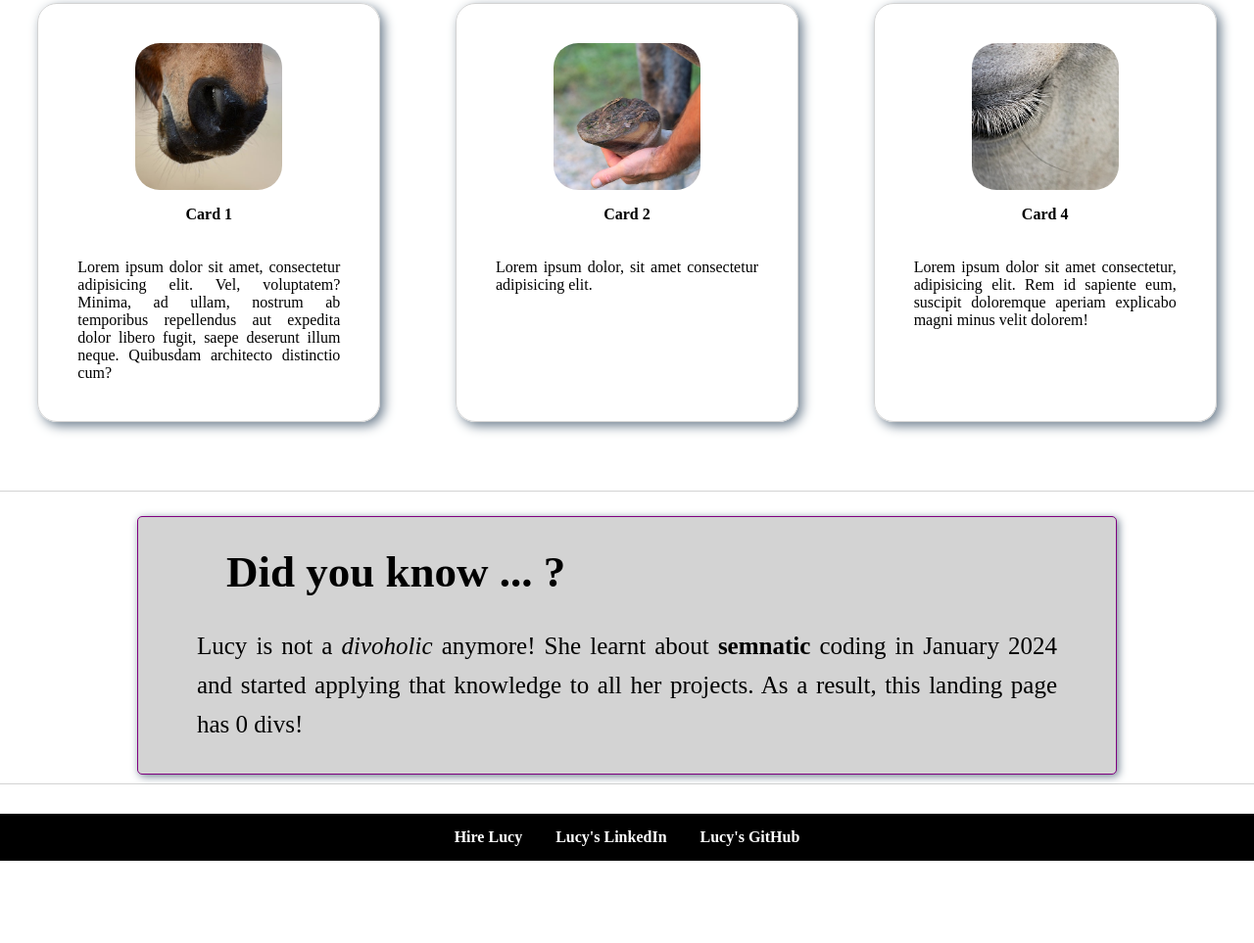
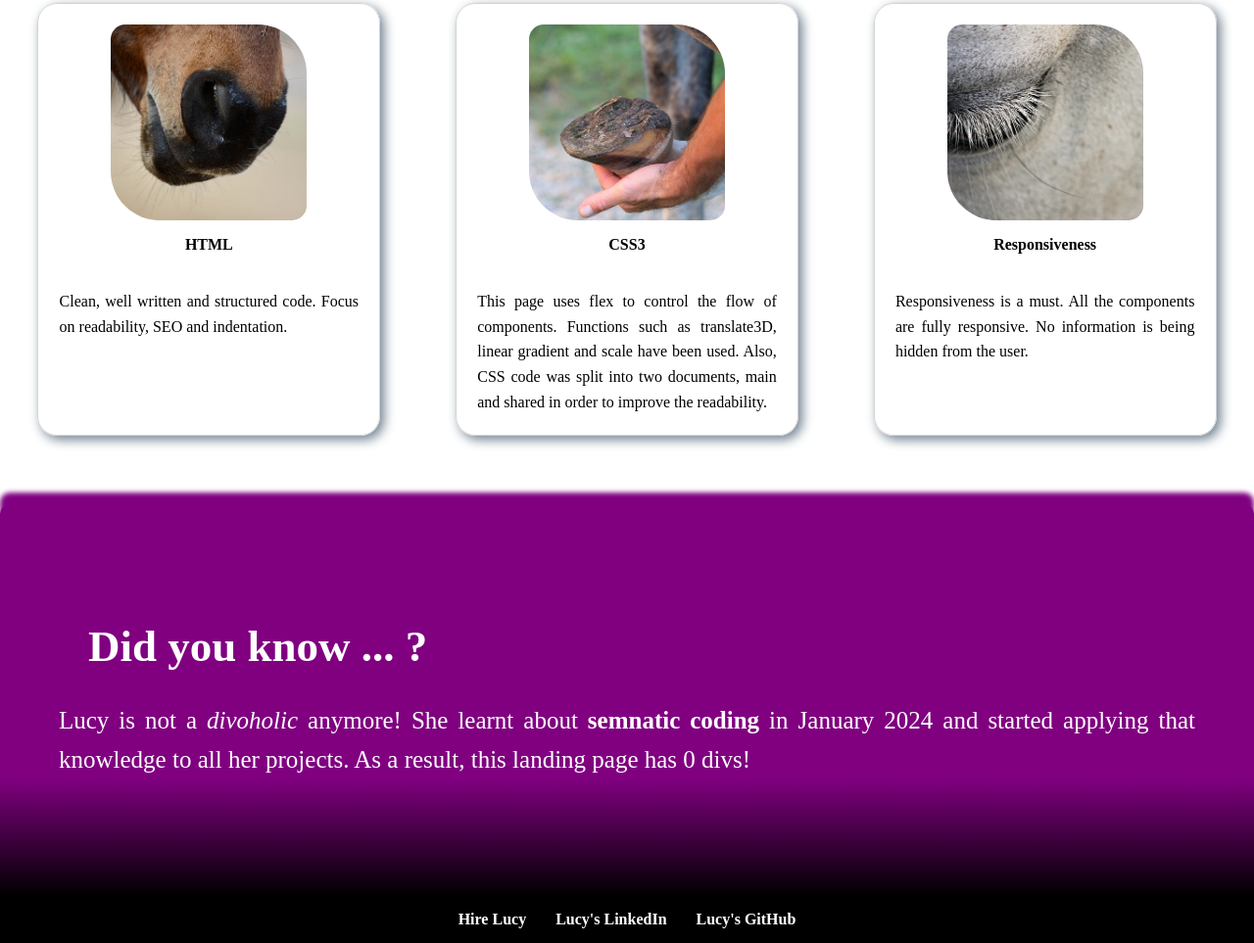
Before and after one commit to LucyMacko/CSS_portfolio_project, a plain HTML site: page index.html in a window 1280 px wide. Shown: the part 735-1698 px from the top of the page at 98% size. Before the commit the page ends 1614 px from the top, so only its background shows below. Drawn offline with Linux system fonts and the light colour scheme.

Commit message:
header footer fixed

```diff
--- a/index.html
+++ b/index.html
@@ -46,25 +46,33 @@
         <section class="main-cards__container">
             <section class="main-card">
                 <img src="./resources/images/nose.jpg" class="main-card__img">
-                <h4 class="main-card__title">Card 1</h4>
-                <p class="main-card__text">Lorem ipsum dolor sit amet, consectetur adipisicing elit. Vel, voluptatem? Minima, ad ullam, nostrum ab temporibus repellendus aut expedita dolor libero fugit, saepe deserunt illum neque. Quibusdam architecto distinctio cum?</p class="main-card__text">
+                <h4 class="main-card__title">HTML</h4>
+                <p class="main-card__text">
+                    Clean, well written and structured code. Focus on readability, SEO and indentation.
+                </p>
             </section>
             <section class="main-card">
                 <img src="./resources/images/hoof.jpg" class="main-card__img">
-                <h4 class="main-card__title"> Card 2</h4>
-                <p class="main-card__text">Lorem ipsum dolor, sit amet consectetur adipisicing elit.
-                </p class="main-card__text">
+                <h4 class="main-card__title"> CSS3</h4>
+                <p class="main-card__text">
+                    This page uses flex to control the flow of components. Functions such as translate3D,
+                    linear gradient and scale have been used. Also, CSS code was split into two documents,
+                    main and shared in order to improve the readability.
+                </p>
             </section>
             <section class="main-card">
                 <img src="./resources/images/eye.jpg" class="main-card__img">
-                <h4 class="main-card__title"> Card 4</h4>
-                <p class="main-card__text">Lorem ipsum dolor sit amet consectetur, adipisicing elit. Rem id sapiente eum, suscipit doloremque aperiam explicabo magni minus velit dolorem!</p class="main-card__text">
+                <h4 class="main-card__title"> Responsiveness</h4>
+                <p class="main-card__text">
+                    Responsiveness is a must. All the components are fully responsive. No information is
+                    being hidden from the user.
+                </p>
             </section>
         </section>
         <section class="curiosity-container">
             <section class="curiosity-card">
                 <h3 class="curiosity-title">Did you know ... ?</h3>
-                <p class="curiosity-text"> Lucy is not a <em>divoholic</em> anymore! She learnt about <strong>semnatic</strong> coding in January
+                <p class="curiosity-text"> Lucy is not a <em>divoholic</em> anymore! She learnt about <strong>semnatic coding</strong> in January
                     2024 and started applying that knowledge to all her projects. As a result,
                     this landing page has 0 divs!
                 </p>
--- a/main.css
+++ b/main.css
@@ -5,7 +5,7 @@
     object-fit: fill;
     background-position: 0px -350px;
     position:relative;
-    margin-top: 68px;
+    margin-top: 4.25rem;
 }
 
 .main-title{
@@ -16,7 +16,7 @@
     bottom: 7%;
     left: 65%;
     border: 2px solid purple;
-    padding:12px 24px;
+    padding:0.75rem 1.5rem;
     border-radius: 25px;
     text-shadow: 8px 12px 12px black;
 }
@@ -25,7 +25,7 @@
    display: flex;
    flex-wrap: wrap;
    justify-content: space-around;
-   margin: 45px 0px;
+   margin: 2.81rem 0px;
 }
 
 .main-card{
@@ -34,21 +34,21 @@
     flex-direction: column;
     border: 1px solid lightgray;
     border-radius: 20px;
-    padding:20px;
+    padding:1.25px;
     box-shadow: 4px 4px 12px slategray;
     max-width: 350px;
     min-width: 250px;
     align-items: center;
-    margin:25px;
+    margin:1.563rem;
 
 }
 
 .main-card__img{
-    width:150px;
-    height: 150px;
-    border-radius: 25px;
+    width:200px;
+    height: 200px;
+    border-radius: 15px 50px;
     object-fit: cover;
-    margin-top: 20px;
+    margin-top: 1.25rem;
 
 }
 .main-card__title{
@@ -57,36 +57,40 @@
 }
 
 .main-card__text{
-    margin:20px;
+    margin:1.25rem;
     text-align: justify;
+    line-height: 1.6;
 }
 .curiosity-container{
-    height: 300px;
+    display:flex;
+    height: 400px;
     width:100%;
-    border-top: 1px solid lightgray;
-    border-bottom: 1px solid lightgray;
-    padding: 25px 0px;
+    background-color: purple ;
+    background-image: linear-gradient(purple 70%, black);
+    padding: 1.563rem 0px;
+    box-shadow: 0px -12px 5px purple;
+    border-radius: 10px 10px 0 0;
 }
 .curiosity-card{
-    max-width: 1000px;
+    max-width: 1600px;
     max-height:500px;
-    border: 1px solid purple;
     margin:auto;
-    border-radius: 5px;
-    box-shadow: 2px 2px 8px slategray;
-    background-color: lightgray;
+}
+.main-card:hover{
+    transform: translate3D(0,-1px,0) scale(1.2);
 }
 
 .curiosity-title{
-    margin-top: 30px;
-    margin-left: 90px;
+    margin-top: 1.875rem;
+    margin-left: 5.625rem;
     font-size: 45px;
+    color:white;
 }
 
 .curiosity-text{
     text-align: justify;
-    margin: 30px 60px;
-    z-index: 1;
+    margin: 1.875rem 3.75rem;
     font-size: 25px;
     line-height: 1.6;
+    color:white;
 }
--- a/shared.css
+++ b/shared.css
@@ -16,29 +16,26 @@ body{
 .main-header{
     width:100%;
     display: flex;
+    align-items: center;
+    justify-content: space-between;
     box-sizing: border-box;
-    padding: 10px 16px 8px 16px;
+    padding: 0.625rem 1rem 0.5rem 1rem;
     background-image: linear-gradient(to right, white 12%, purple 30%,black);
     position:fixed;
-    z-index: 1;
     top:0;
     left:0;
 
 }
 
 .main-header > section {
-    display: inline-block;
     vertical-align: middle;
-    padding:1px;
+    padding:0.063rem;
 }
 
 .main-header__anchor{
     display:block;
-    margin-top: 5px;
+    margin-top: 0.313rem;
 }
-
-/*.main-header__logo{
-}*/
 
 .logo{
     height:40px;
@@ -46,22 +43,17 @@ body{
 }
 
 .main-nav{
-    display: inline-block;
-    text-align: right;
-    width: calc(100% - 105px);
-    vertical-align: middle;
+    display:flex;
+
 }
 
 .main-nav__items{
     list-style: none;
     display:flex;
-    justify-content: end;
-    align-items: center;
     height:100%;
 }
 .main-nav__item{
-    display: inline-block;
-    margin: 0 20px;
+    margin: 0 1.25rem;
 }
 
 .main-nav__anchor{
@@ -73,16 +65,16 @@ body{
 
 .main-nav__anchor:hover,
 .main-nav__anchor:active{
-    color:lightpink;
+    color:#ff1b68;
     cursor: pointer;
-    border-bottom: 2px solid lightpink;
+    border-bottom: 2px solid #ff1b68;
     font-size: 140%;
 }
 
 #action-button a{
     color: black;
     background: white;
-    padding: 6px 14px;
+    padding: 0.375rem 0.876rem;
     border-radius: 8px;
     border-bottom: none;
 }
@@ -101,15 +93,15 @@ h1{
 }
 
 .main-footer{
-    display:inline-block;
-    text-align: center;
+    display: flex;
+    justify-content: center;
     width:100%;
     box-sizing:border-box;
     background-color: black;
-    margin-top: 30px;
 }
 
 .main-footer__items{
+    display: flex;
     list-style: none;
     width:100%;
     height:100%;
@@ -117,7 +109,7 @@ h1{
 }
 
 .main-footer__item{
-    display: inline-block;
+
     text-decoration: none;
     height:100%;
 }
@@ -128,8 +120,8 @@ h1{
     text-decoration: none;
     color:white;
     font-weight: bold;
-    padding: 5px;
-    margin:10px;
+    padding: 0.313rem;
+    margin:0.625rem;
     height:100%;
 }
 
```
